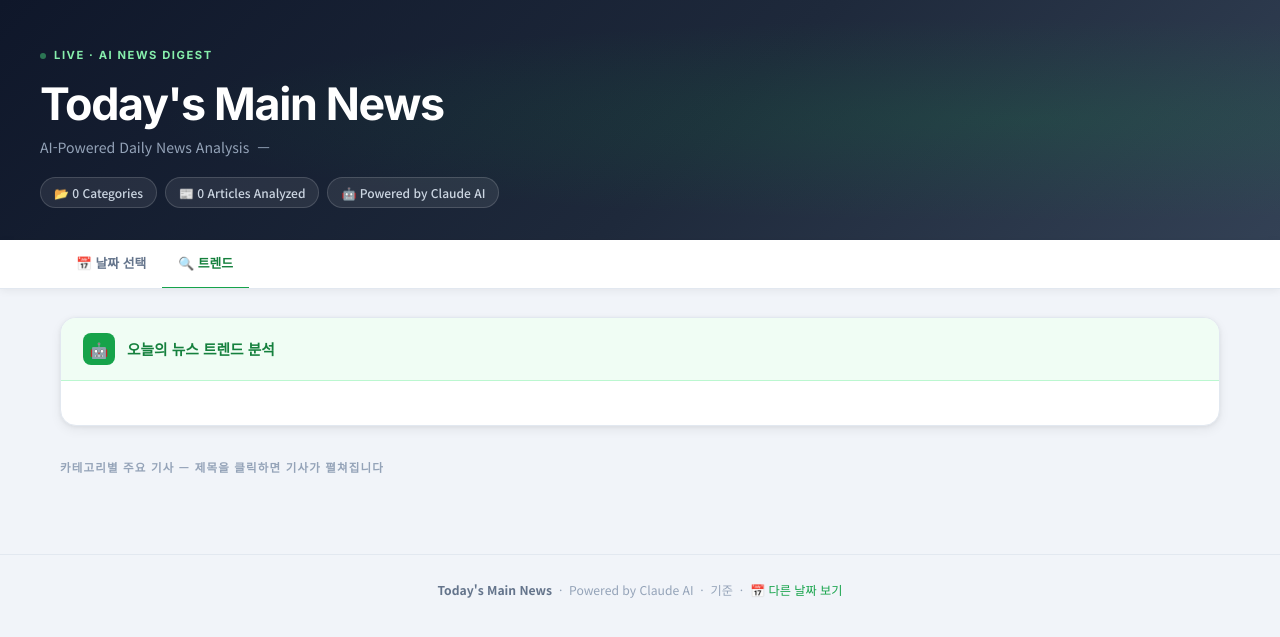
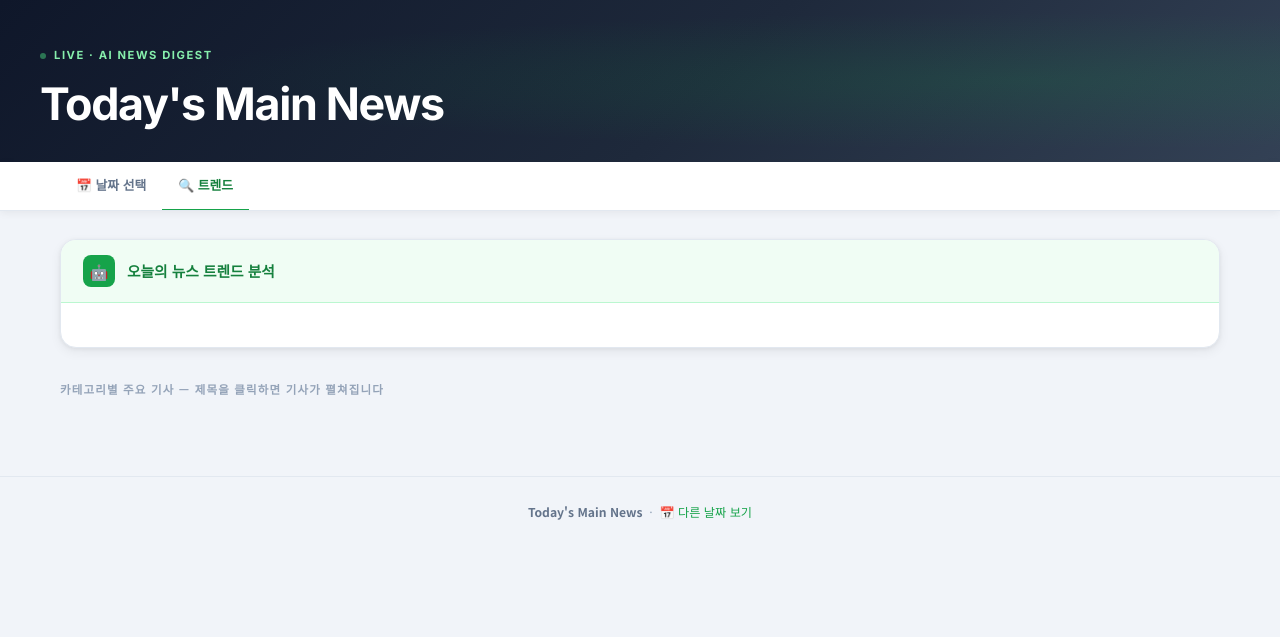
Before and after one commit to suhun1105-cmd/Today-s-Main-News, a Flask app: template templates/report.html in a window 1280 px wide. Shown: the top 637 px of the page. Run offline with Flask 3, Linux system fonts and the light colour scheme; the template is opened without the code that fills it, so the values that code supplies are empty.

Commit message:
fix: add fallback article analysis and clean report header

```diff
--- a/app.py
+++ b/app.py
@@ -115,6 +115,44 @@
         "429 You exceeded your current quota",
     ]
     return any(marker in content for marker in broken_markers)
+
+
+def _fallback_article_analysis(cat_name: str, title: str) -> dict:
+    return {
+        "title": title,
+        "summary": (
+            f"{cat_name} 분야의 주요 기사입니다. 제목상으로는 '{title}'와 관련된 사안이 "
+            "오늘 주요 뉴스로 다뤄지고 있습니다. 구체적인 세부 내용은 원문 확인이 필요하지만, "
+            "해당 분야에서 관심 있게 볼 만한 변화나 논의가 생긴 것으로 볼 수 있습니다."
+        ),
+        "explanation": (
+            "쉽게 말해, 이 기사는 제목에 나온 사건이나 변화가 왜 뉴스가 되는지를 살펴보는 내용입니다. "
+            "현재 앱은 기사 본문 전체가 아니라 제목을 바탕으로 설명을 만들기 때문에, 세부 사실은 원문 기사에서 확인하는 것이 좋습니다. "
+            f"이 뉴스가 중요한 이유는 {cat_name} 분야의 흐름을 이해하는 데 도움이 되기 때문입니다. "
+            "어떤 사람이나 기관이 관련되어 있고, 그 일이 앞으로 어떤 영향을 줄 수 있는지 생각해보면 뉴스를 더 쉽게 이해할 수 있습니다. "
+            "정확한 판단을 위해서는 기사 제목을 누른 뒤 원문을 함께 확인하는 것이 좋습니다."
+        ),
+    }
+
+
+def _fallback_trends(category_data: list[dict]) -> str:
+    lines = ["## 카테고리별 핵심 키워드"]
+    for cat in category_data:
+        titles = [article.get("title", "") for article in cat["articles"] if article.get("title")]
+        words = []
+        for title in titles:
+            for token in re.findall(r"[가-힣A-Za-z0-9/]{2,}", title):
+                if token not in words:
+                    words.append(token)
+                if len(words) >= 3:
+                    break
+            if len(words) >= 3:
+                break
+        while len(words) < 3:
+            words.append(cat["name"])
+        keyword_text = " ".join(f"`{word}`" for word in words[:3])
+        lines.append(f"| {cat['name']} | {keyword_text} |")
+    return "\n".join(lines)
 
 
 def _load_subs() -> None:
@@ -289,6 +327,19 @@
 def _prepare_report_html(html: str) -> str:
     html = html.replace(' onclick="toggleNotif()"', "")
     html = html.replace(" onclick='toggleNotif()'", "")
+    html = re.sub(r'<div class=["\']header-pills["\'][\s\S]*?</div>', "", html)
+    html = re.sub(
+        r'<p class=["\']header-sub["\']>[\s\S]*?</p>',
+        "",
+        html,
+        count=1,
+    )
+    html = re.sub(
+        r'<footer class=["\']site-footer["\'][\s\S]*?</footer>',
+        '<footer class="site-footer"><strong>Today\'s Main News</strong> &nbsp;·&nbsp; <a href="/" style="color:var(--accent);text-decoration:none;">📅 다른 날짜 보기</a></footer>',
+        html,
+        count=1,
+    )
     html = re.sub(
         r'<button[^>]*(id=["\']notifBtn["\']|data-notification-button)[\s\S]*?</button>',
         "",
@@ -422,22 +473,19 @@
                 }
                 for i, article in enumerate(cat["articles"]):
                     item = by_index.get(i, {})
+                    fallback = _fallback_article_analysis(cat["name"], article["title"])
                     article["analysis"] = {
                         "title": article["title"],
-                        "summary": item.get("summary", ""),
-                        "explanation": item.get("explanation", ""),
+                        "summary": item.get("summary") or fallback["summary"],
+                        "explanation": item.get("explanation") or fallback["explanation"],
                     }
 
-            trends = report_analysis.get("trends", "")
+            trends = report_analysis.get("trends") or _fallback_trends(category_data)
         except Exception as exc:
-            trends = f"트렌드 분석을 불러오지 못했습니다.\n\n오류: {str(exc)[:200]}"
+            trends = _fallback_trends(category_data)
             for cat in category_data:
                 for article in cat["articles"]:
-                    article["analysis"] = {
-                        "title": article["title"],
-                        "summary": "",
-                        "explanation": f"분석 중 오류가 발생했습니다: {str(exc)[:120]}",
-                    }
+                    article["analysis"] = _fallback_article_analysis(cat["name"], article["title"])
 
         with _lock:
             _state["steps_done"] = 3
@@ -624,6 +672,15 @@
     return jsonify({"ok": True})
 
 
+@app.route("/test-push")
+def test_push():
+    _send_push(
+        "News 알림 테스트",
+        "알림 설정이 정상이라면 이 메시지가 핸드폰에 표시됩니다.",
+    )
+    return jsonify({"ok": True, "subscriptions": len(_subscriptions)})
+
+
 @app.route("/trigger")
 def trigger():
     force = request.args.get("force")
--- a/templates/report.html
+++ b/templates/report.html
@@ -76,19 +76,6 @@
       font-weight: 700; letter-spacing: -.03em;
       line-height: 1.15; color: #fff;
     }
-    .header-sub {
-      font-size: 0.88rem; color: #94a3b8;
-      margin-top: 6px; font-weight: 400;
-    }
-    .header-pills { display: flex; gap: 8px; flex-wrap: wrap; margin-top: 18px; }
-    .pill {
-      display: inline-flex; align-items: center; gap: 5px;
-      background: rgba(255,255,255,.08);
-      border: 1px solid rgba(255,255,255,.15);
-      border-radius: 999px; padding: 5px 13px;
-      font-size: 0.75rem; font-weight: 500; color: #cbd5e1;
-    }
-
     /* ── STICKY TAB BAR ─────────────────────── */
     .tab-bar {
       position: sticky; top: 0; z-index: 100;
@@ -437,12 +424,6 @@
       <span class="eyebrow-dot"></span> Live · AI News Digest
     </div>
     <h1>Today's Main News</h1>
-    <p class="header-sub">AI-Powered Daily News Analysis &nbsp;—&nbsp; {{ generated_at }}</p>
-    <div class="header-pills">
-      <span class="pill">📂 {{ categories|length }} Categories</span>
-      <span class="pill">📰 {{ categories|length * 3 }} Articles Analyzed</span>
-      <span class="pill">🤖 Powered by Claude AI</span>
-    </div>
   </div>
 </header>
 
@@ -531,8 +512,7 @@
 </main>
 
 <footer class="site-footer">
-  <strong>Today's Main News</strong> &nbsp;·&nbsp; Powered by Claude AI &nbsp;·&nbsp; {{ generated_at }} 기준
-  &nbsp;·&nbsp; <a href="/" style="color:var(--accent);text-decoration:none;">📅 다른 날짜 보기</a>
+  <strong>Today's Main News</strong> &nbsp;·&nbsp; <a href="/" style="color:var(--accent);text-decoration:none;">📅 다른 날짜 보기</a>
 </footer>
 
 <script>
```
